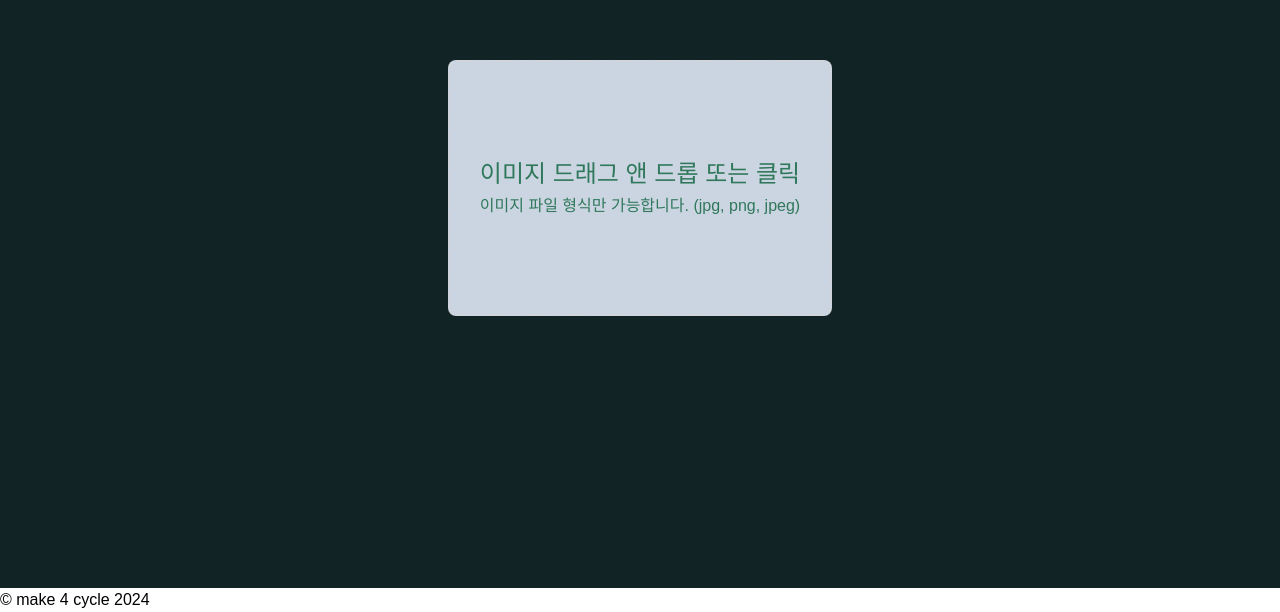
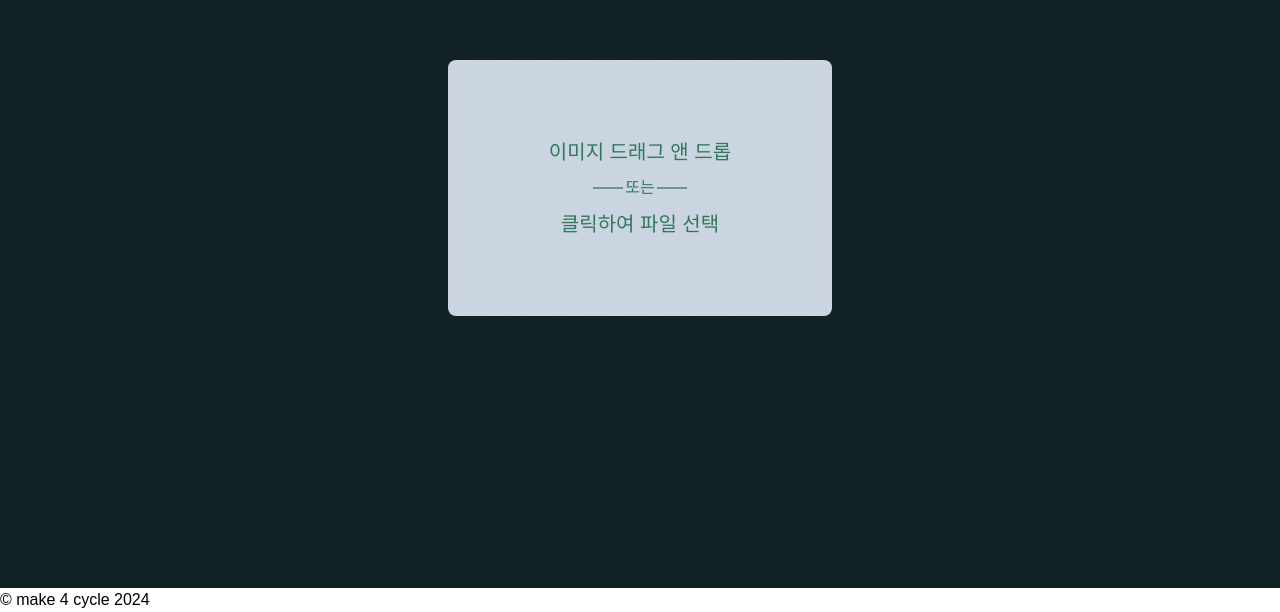
Before and after one commit to JeLee-river/make-4-cycle, a Next.js app: page /image-uploader in a window 1280 px wide. Shown: the part 212-824 px from the top of the page. Built offline with nearby package versions, Linux system fonts and the light colour scheme; no server answers; a web font is replaced by a local one.

Commit message:
:lipstick: 드롭박스 내부 텍스트 디자인 및 문구 수정
드롭박스 내부 텍스트 디자인 및 문구 수정

```diff
--- a/src/app/components/DragImageHandler.tsx
+++ b/src/app/components/DragImageHandler.tsx
@@ -36,13 +36,16 @@ function DragImageHandler({
         onDragOver={handleDragOver}
         onDrop={handleDrop}
         onClick={handleUploadClick}
-        className='flex h-64 w-96 cursor-pointer flex-col items-center justify-center gap-1 rounded-lg border-2 border-dashed border-gray-300 bg-slate-300 transition-colors hover:border-gray-400'
+        className='flex h-64 w-96 cursor-pointer flex-col items-center justify-center gap-4 rounded-lg border-2 border-dashed border-gray-300 bg-slate-300 transition-colors hover:border-gray-400'
       >
-        <h3 className='text-2xl font-medium text-olive'>
-          이미지 드래그 앤 드롭 또는 클릭
+        <h3 className='text-xl/8 font-medium leading-4 text-olive'>
+          이미지 드래그 앤 드롭
         </h3>
-        <p className='text-1xl font-regular text-olive'>
-          이미지 파일 형식만 가능합니다. (jpg, png, jpeg)
+        <span className='text-1xl relative font-regular text-olive before:absolute before:right-8 before:top-1/2 before:inline-block before:h-px before:w-full before:-translate-y-1/2 before:bg-deep-green before:content-[""] after:absolute after:left-8 after:top-1/2 after:inline-block after:h-px after:w-full after:-translate-y-1/2 after:bg-deep-green after:content-[""]'>
+          또는
+        </span>
+        <p className='text-xl/8 font-medium leading-4 text-olive'>
+          클릭하여 파일 선택
         </p>
       </div>
     </>
```
